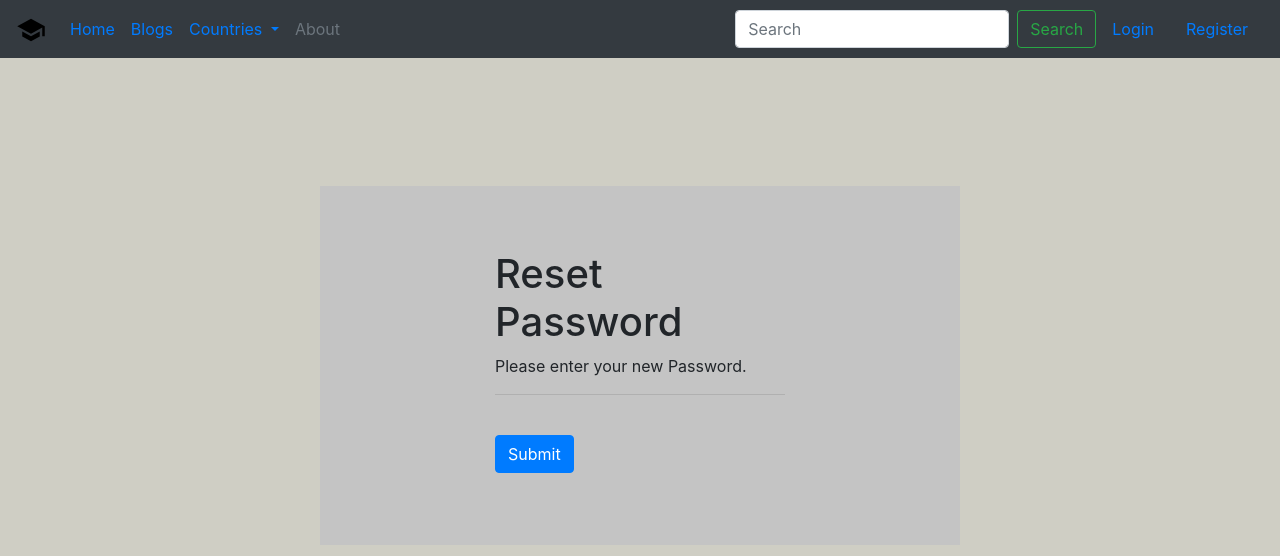
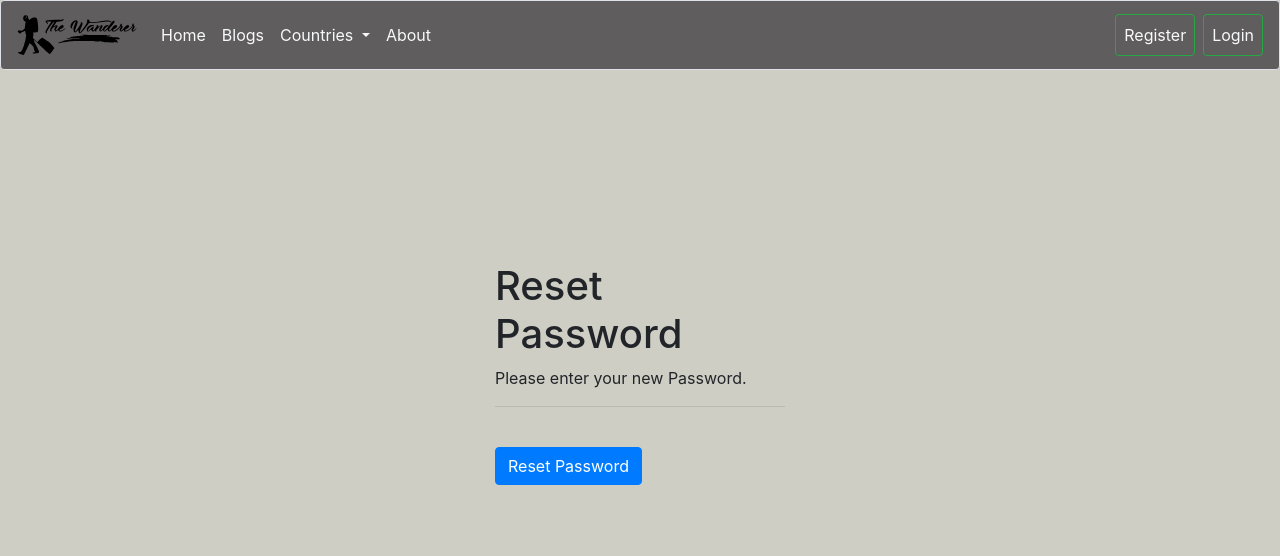
Before and after one commit to rashidhamid139/Django-OTP-Based-Registration, a Django app: page /forgot_password in a window 1280 px wide. Shown: the top 556 px of the page. Run offline with Django 3.2, Linux system fonts and the light colour scheme; some libraries are stand-ins or nearby versions.

Commit message:
Optimized code and redirects

```diff
--- a/register/forms.py
+++ b/register/forms.py
@@ -4,17 +4,17 @@ from .models import User
 
 
 class RegisterPhone(forms.Form):
-    phone = forms.IntegerField(label = 'Phone Number', widget=forms.TextInput(attrs={'class': "form-control password"}))
+    phone = forms.IntegerField(label = 'Phone Number', widget=forms.TextInput(attrs={'class': "form-control password input-width"}))
 
 class ValidateOTPForm(forms.Form):
-    phone = forms.CharField(label = 'Phone Number', widget=forms.TextInput(attrs={'class': "form-control password"}))
-    otp = forms.IntegerField(label = 'OTP', widget=forms.TextInput(attrs={'class': "form-control password"}))
+    phone = forms.CharField(label = 'Phone Number', widget=forms.TextInput(attrs={'class': "form-control password input-width"}))
+    otp = forms.IntegerField(label = 'OTP', widget=forms.TextInput(attrs={'class': "form-control password input-width-otp"}))
 
 
 class RegisterUser(forms.ModelForm):
-    name = forms.CharField(label='Name', max_length=100 , widget=forms.TextInput(attrs={'class': "form-control password"}))
-    phone = forms.CharField(label = 'Phone Number', widget=forms.TextInput(attrs={'class': "form-control password"}))
-    password = forms.CharField(label='Password', widget=forms.PasswordInput(attrs={'class': "form-control"}))
+    name = forms.CharField(label='Name', max_length=100 , widget=forms.TextInput(attrs={'class': "form-control password input-width"}))
+    phone = forms.CharField(label = 'Phone Number', widget=forms.TextInput(attrs={'class': "form-control password input-width"}))
+    password = forms.CharField(label='Password', widget=forms.PasswordInput(attrs={'class': "form-control input-width"}))
 
     class Meta:
         model = User
@@ -23,13 +23,13 @@ class RegisterUser(forms.ModelForm):
 
 
 class LoginForm(forms.Form):
-    phone = forms.CharField(label = 'Phone Number', widget=forms.TextInput(attrs={'class': "form-control password"}))
-    password = forms.CharField(label='Password', widget=forms.PasswordInput(attrs={'class': "form-control"}))
+    phone = forms.CharField(label = 'Phone Number', widget=forms.TextInput(attrs={'class': "form-control password input-width"}))
+    password = forms.CharField(label='Password', widget=forms.PasswordInput(attrs={'class': "form-control input-width"}))
 
 
 class PasswordResetForm(forms.Form):
-    password1 = forms.CharField(label='Password', widget=forms.PasswordInput(attrs={'class': "form-control"}))
-    password2 = forms.CharField(label='Confirm Password', widget=forms.PasswordInput(attrs={'class': "form-control"}))
+    password1 = forms.CharField(label='Password', widget=forms.PasswordInput(attrs={'class': "form-control input-width"}))
+    password2 = forms.CharField(label='Confirm Password', widget=forms.PasswordInput(attrs={'class': "form-control input-width"}))
 
 
 
--- a/register/serializers.py
+++ b/register/serializers.py
@@ -12,10 +12,8 @@ class CreateUserSerializer(serializers.ModelSerializer):
 
 
     def create(self, validated_data):
-        user = User.objects.create(**validated_data)
         user = User.objects.create(name=validated_data['name'], phone=validated_data['phone'])
         user.set_password(validated_data['password'])
-        print(validated_data)
         user.save()
         return user
 
--- a/register/urls.py
+++ b/register/urls.py
@@ -7,7 +7,7 @@ urlpatterns = [
     path('', views.homepage, name='homepage'),
     path('validate_otp/', views.validateOTP, name='validate-otp'),
     path('register_user', views.registerUser, name='register-user'),
-    path('password_reset/<str:phone>/', views.passwordReset, name='password-reset'),
+    path('password_reset/', views.passwordReset, name='password-reset'),
     #ajaxreset
     path('reset_pass_ajax/', views.resetPasswordAjax, name='ajax-reset-password'),
 
--- a/register/views.py
+++ b/register/views.py
@@ -172,13 +172,18 @@ def resetPassword(request):
     passwordform = PasswordResetForm()
     return render(request, 'register/password_reset.html', {'phoneform': phoneform, 'passwordform': passwordform})
 
-def passwordReset(request, phone):
+def passwordReset(request):
     form = PasswordResetForm(request.POST or None)
+    phone = request.session.get('phone_number', None)
+    if phone is None:
+        return redirect('register:ajax-reset-password')
+    print(request.session.get('phone_number', 'no session found'), "checking session")
     if request.method == "POST":
         if form.is_valid():
             password1 = form.cleaned_data['password1']
             password2 = form.cleaned_data['password2']
             print(password1, password2)
+            del request.session['phone_number']
             if password1 and password2:
                 if password1 == password2:
                     user = User.objects.filter(phone__iexact=phone)
@@ -186,9 +191,9 @@ def passwordReset(request, phone):
                         user = user.first()
                         user.set_password(password1)
                         user.save()
-                        return redirect('register:homepage')
+                        return redirect('login')
             else:
-                messages.warning("passwords don't match")
+                messages.error("passwords don't match")
 
     return render(request, 'register/password_reset.html', {'form': form, 'phone_number': phone})
 
@@ -208,48 +213,52 @@ def resetPasswordAjax(request):
                     key = sent_otp(phone)
                     if old.exists():
                         old = old.first()
-                        if old.validated:
-                            if key:
-                                print(key)
-                                old.count = old.count + 1
-                                old.otp = key
-                                old.save()
-                                return JsonResponse({
-                                    'status': True,
-                                    'details': "OTP sent successfully",
-                                    'case': 'validate',
-                                    "url": ''
-                                })
+                        print(old)
+                        if key:
+                            print(key)
+                            old.count = old.count + 1
+                            old.otp = key
+                            old.save()
+                            return JsonResponse({
+                                'status': True,
+                                'details': "OTP sent successfully",
+                                'case': 'validate',
+                                "url": ''
+                            })
                     else:
-                        PhoneOTP.objects.create(phone=phone, otp=key)
+                        new = PhoneOTP.objects.create(phone=phone, otp=key)
+                        new.validated = True
+                        new.save()
+                        print(key)
+                        print("---")
                         return JsonResponse({
                                     'status': True,
                                     'details': "OTP sent successfully",
                                     'case': 'validate',
                                     "url": ''
                                 })
-
-
                 else:
                     return JsonResponse({
                         'status': False,
                         'details': "User doen't exists, Please register",
                         'case': 'register',
-                        'url': reverse('register:register-phone', args=('0', ))
+                        'url': reverse('register:register-phone' )
                     }, status=200)
             elif otp:
                 old = PhoneOTP.objects.filter(phone__iexact=phone)
+                print("old", old.exists())
                 if old.exists():
                     old = old.first()
                     old_otp = old.otp
                     if str(old_otp) == str(otp):
                         old.validated = True
                         old.save()
+                        request.session['phone_number'] = phone
                         return JsonResponse({
                             'status': True,
                             'details': "OTP validated Successfully",
                             "case": "validate",
-                            "url": reverse('register:password-reset', args=(phone, ))
+                            "url": reverse('register:password-reset' )
                         })
                     else:
                         return JsonResponse({
--- a/static/css/style.css
+++ b/static/css/style.css
@@ -17,11 +17,13 @@ changewidth of login page
     max-width: 50%;
     justify-content: center !important;
     margin-top: 10% !important;
-    background: rgb(196, 196, 196);
+    /* background: rgb(196, 196, 196); */
 }
 
 body {
-    background: rgb(207, 206, 196)
+    background-color: rgb(207, 206, 196) !important;
+    width: 100%;
+    height: 100%;
 }
 
 .navbar-center
@@ -31,3 +33,18 @@ body {
     text-align: center;
     margin: auto;
 }
+
+/*
+*navbar custom height
+*/
+.navbar-custom {
+    height: 70px;
+    background-color: #5f5d5d !important;
+}
+
+.input-width {
+    width: max-content !important;
+}
+.input-width-otp {
+    max-width: 20%;
+}
--- a/static/js/main.js
+++ b/static/js/main.js
@@ -18,11 +18,13 @@ $(document).ready(function() {
                 csrfmiddlewaretoken: csrf_token
             },
             success: function(response){
-                alert(JSON.stringify(response))
                 if (response.status == false ){
                     switch( response.case) {
                         case "register":
-                            alert(response.url)
+                            if ( response.details == "User doen't exists, Please register") {
+                                $("#id_phone_number_warning").show().text( response.details)
+                                return false;
+                            }
                             window.location.href = response.url
                     }
                 }
@@ -41,7 +43,6 @@ $(document).ready(function() {
     $("#otp_number_form").on('submit', function(){
         var phone_number = $("#phone_number_form #id_phone_number").val().replaceAll('-', '')
         var otp_number = $("#otp_number_form #id_otp_value").val()
-        alert(otp_number)
         if ( otp_number == '' ){
             $("#otp_number_form #id_otp_value").removeClass('is-valid')
             $("#otp_number_form #id_otp_value").removeClass('was-validated')
@@ -58,12 +59,15 @@ $(document).ready(function() {
                 csrfmiddlewaretoken: csrf_token
             },
             success: function(response){
-                alert(JSON.stringify(response))
                 if (response.status == false ){
                     switch( response.case) {
                         case "register":
                             alert(response.url)
                             window.location.href = response.url
+                        case "validate":
+                            if (response.details == "Incorrect OTP" ) {
+                                $("#id_otp_warning").show().text(response.details)
+                            }
                     }
                 }
                 else {
--- a/templates/register/base.html
+++ b/templates/register/base.html
@@ -18,6 +18,7 @@
 
     <body>
         {% include 'register/navabr.html' %}
+        <div class="flexContainer">
             {% block content %}
 
             {% endblock %}
@@ -25,6 +26,8 @@
                 <script src="{% static 'js/bootstrap.min.js' %}"></script>
                 <script src="{% static 'js/jquery.min.js' %}"></script>
             {% endblock %}
+        </div>
     </body>
 
+
 </html>
--- a/templates/register/navabr.html
+++ b/templates/register/navabr.html
@@ -1,8 +1,8 @@
     {% load static %}
 
-    <nav class="navbar navbar-expand-lg navbar-steel bg-dark">
+    <nav class="navbar navbar-expand-lg navbar-steel border rounded navbar-custom">
         <a class="navbar-brand" href="#">
-        <img src="{% static 'images/school.svg' %}" width="30" height="30" alt=""></a>
+        <img src="{% static 'images/images.svg' %}" width="120" height="40" alt=""></a>
         <button class="navbar-toggler" type="button" data-toggle="collapse" data-target="#navbarSupportedContent" aria-controls="navbarSupportedContent" aria-expanded="false" aria-label="Toggle navigation">
             <span class="navbar-toggler-icon"></span>
         </button>
@@ -10,13 +10,13 @@
         <div class="collapse navbar-collapse" id="navbarSupportedContent">
             <ul class="navbar-nav mr-auto">
                 <li class="nav-item active">
-                    <a class="nav-link" href="#">Home <span class="sr-only">(current)</span></a>
+                    <a class="nav-link text-light" href="#">Home <span class="sr-only">(current)</span></a>
                 </li>
-                <li class="nav-item">
-                    <a class="nav-link" href="#">Blogs</a>
+                <li class="nav-item ">
+                    <a class="nav-link text-light" href="#">Blogs</a>
                 </li>
                 <li class="nav-item dropdown">
-                    <a class="nav-link dropdown-toggle" href="#" id="navbarDropdown" role="button" data-toggle="dropdown" aria-haspopup="true" aria-expanded="false">
+                    <a class="nav-link dropdown-toggle text-light" href="#" id="navbarDropdown" role="button" data-toggle="dropdown" aria-haspopup="true" aria-expanded="false">
                     Countries
                     </a>
                     <div class="dropdown-menu" aria-labelledby="navbarDropdown">
@@ -27,38 +27,34 @@
                     </div>
                 </li>
                 <li class="nav-item">
-                    <a class="nav-link disabled" href="#">About</a>
+                    <a class="nav-link text-light" href="#">About</a>
                 </li>
             </ul>
-            <form class="form-inline my-2 my-lg-0">
-                <input class="form-control mr-sm-2" type="search" placeholder="Search" aria-label="Search">
-                <button class="btn btn-outline-success" type="submit">Search</button>
-            </form>
             <ul class="navbar-nav ml-2 mr-2">
                 <li class="nav-item active">
-                    {% if request.user.is_authenticated %}{% if request.user.name %} {{ request.user.name }} {% else %}{{request.user.phone }}{% endif %}
-                        <a class="navbar-brand" href="{% url 'logout' %}">
+                    {% if request.user.is_authenticated %}
+                        <a class="nav-link text-light" href="#">Update
+                            <img src="{% static 'images/update.svg' %}" width="30" height="30" alt=""></a>
+                            <button class="navbar-toggler" type="button" data-toggle="collapse" data-target="#navbarSupportedContent" aria-controls="navbarSupportedContent" aria-expanded="false" aria-label="Toggle navigation">
+                                <span class="navbar-toggler-icon"></span>
+                            </button>
+                        </a>
+                    {% else %}
+                        <a class="nav-link btn btn-outline-success text-light my-2 my-sm-0" href="{% url 'register:register-phone' %}">Register</a>
+                    {% endif %}
+                </li>
+            </ul>
+            <ul class="navbar-nav">
+                <li class="nav-item active">
+                    {% if request.user.is_authenticated %}
+                        <a class="nav-link text-light" href="{% url 'logout' %}">{% if request.user.name %} {{ request.user.name }} {% else %}{{request.user.phone }}{% endif %}
                             <img src="{% static 'images/logout.svg' %}" width="30" height="30" alt=""></a>
                             <button class="navbar-toggler" type="button" data-toggle="collapse" data-target="#navbarSupportedContent" aria-controls="navbarSupportedContent" aria-expanded="false" aria-label="Toggle navigation">
                                 <span class="navbar-toggler-icon"></span>{% if request.user.name %} {{ request.user.name }} {% else %}{{request.user.phone }}{% endif %}
                             </button>
                         </a>
                     {% else %}
-                        <a class="nav-link" href="{% url 'login' %}">Login</a>
-                    {% endif %}
-                </li>
-            </ul>
-            <ul class="navbar-nav ml-2 mr-2">
-                <li class="nav-item active">
-                    {% if request.user.is_authenticated %}
-                        <a class="nav-link" href="#">Update
-                            <img src="{% static 'images/update.svg' %}" width="30" height="30" alt=""></a>
-                            <button class="navbar-toggler" type="button" data-toggle="collapse" data-target="#navbarSupportedContent" aria-controls="navbarSupportedContent" aria-expanded="false" aria-label="Toggle navigation">
-                                <span class="navbar-toggler-icon"></span>
-                            </button>
-                        </a>
-                    {% else %}
-                        <a class="nav-link my-2 my-sm-0" href="{% url 'register:register-phone' %}">Register</a>
+                        <a class="nav-link btn btn-outline-success text-light" href="{% url 'login' %}">Login</a>
                     {% endif %}
                 </li>
             </ul>
--- a/templates/register/password_reset.html
+++ b/templates/register/password_reset.html
@@ -20,7 +20,7 @@
         <div class="row h-100 justify-content-center align-items-center">
             <div class="col-10 col-md-10 col-lg-6">
                 <!-- Form -->
-                <form class="form-example" action="{% url 'register:password-reset' phone=phone_number %}" method="post">
+                <form class="form-example" action="{% url 'register:password-reset' %}" method="post">
                     {% csrf_token %}
                     <h1>Reset Password</h1>
 
@@ -33,7 +33,7 @@
                             {{ field }}
                         </div>
                     {% endfor %}
-                    <button type="submit" class="btn btn-primary btn-customized mb-2">Submit</button>
+                    <button type="submit" class="btn btn-primary btn-customized mb-2">Reset Password</button>
                     <!-- End input fields -->
                 </form>
                 <!-- Form end -->
```
Also changed, not shown: templates/register/login.html (+6 -2 lines), templates/register/resetpasswordAjax.html (+10 -4 lines), db.sqlite3, static/images/images.png (added), static/images/images.svg (added). Lines whose indentation alone changed are shown as unchanged.
